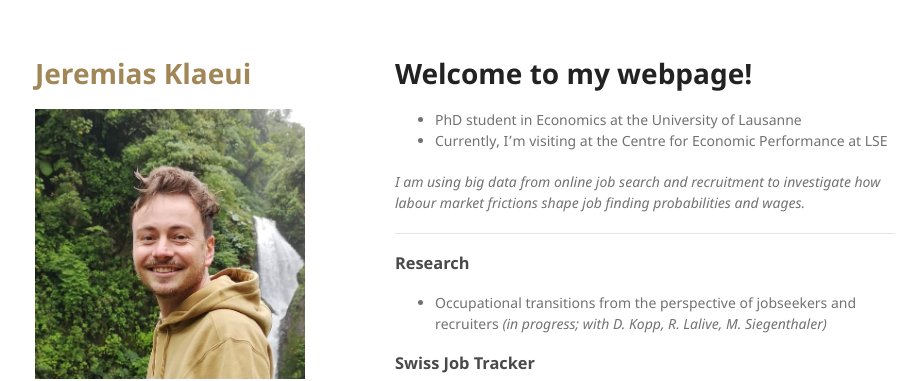
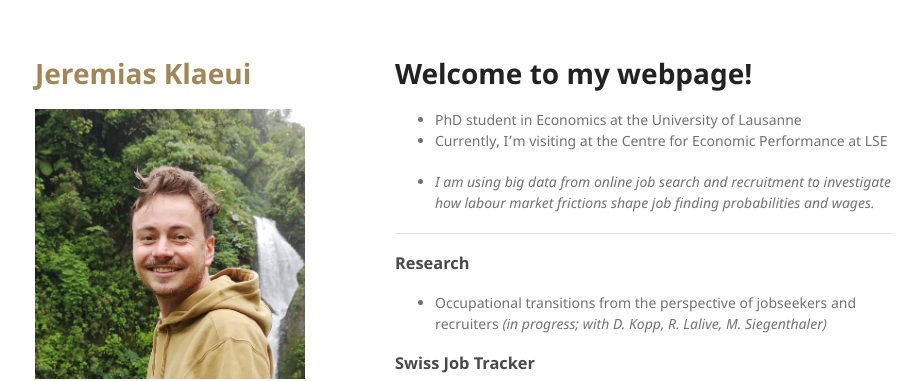
Before and after one commit to jklaeui/jklaeui.github.io, a Jekyll site: the page built from index.md, in a window 1280 px wide. Shown: the top 381 px of the page, without its empty margins (175-1097 px from the left). Built offline with Jekyll 4.4.1, drawn with Linux system fonts in a browser that asks for light colours; our own code applies the rules of GitHub Pages for plain Markdown files; the repository's description, which GitHub fills in, is left out.

Commit message:
Other text changes

```diff
--- a/index.md
+++ b/index.md
@@ -3,7 +3,8 @@
 - PhD student in Economics at the University of Lausanne
 - Currently, I'm visiting at the Centre for Economic Performance at LSE
 
-*I am using big data from online job search and recruitment to investigate how labour market frictions shape job finding probabilities and wages.*
+
+- *I am using big data from online job search and recruitment to investigate how labour market frictions shape job finding probabilities and wages.*
 
 ***
 
```
